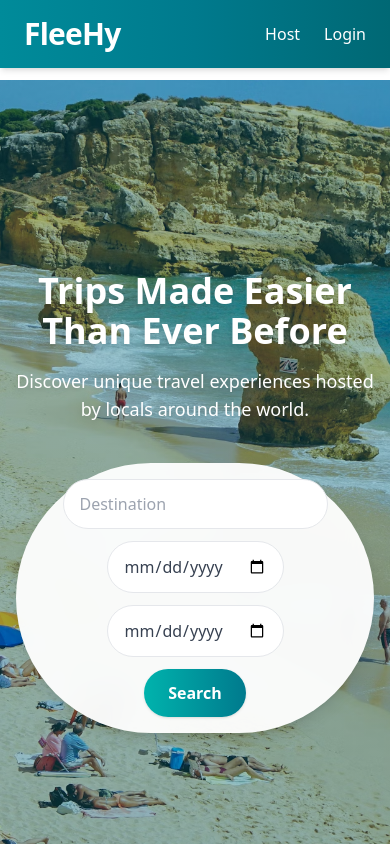
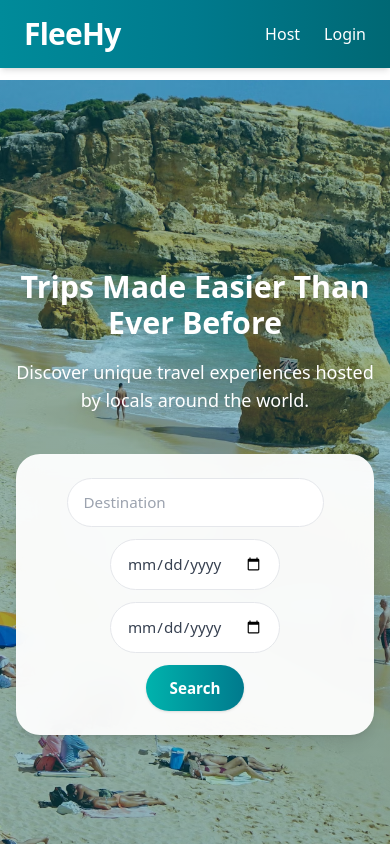
Before and after one commit to DarkOrbit360/FleeHy_Dev2, a Next.js app: page / in a window 390 px wide. Shown: the top 844 px of the page. Built offline with nearby package versions, Linux system fonts and the light colour scheme; no server answers; the database is empty.

Commit message:
Update globals.css

```diff
--- a/styles/globals.css
+++ b/styles/globals.css
@@ -51,3 +51,18 @@ img, video {
   max-width: 100%;
   height: auto;
 }
+@media (max-width: 640px) {
+  form {
+    border-radius: 1.5rem !important;
+    padding: 1.5rem !important;
+  }
+
+  input, button {
+    font-size: 0.95rem !important;
+  }
+
+  h1 {
+    font-size: 1.9rem !important;
+    line-height: 2.3rem !important;
+  }
+}
```
